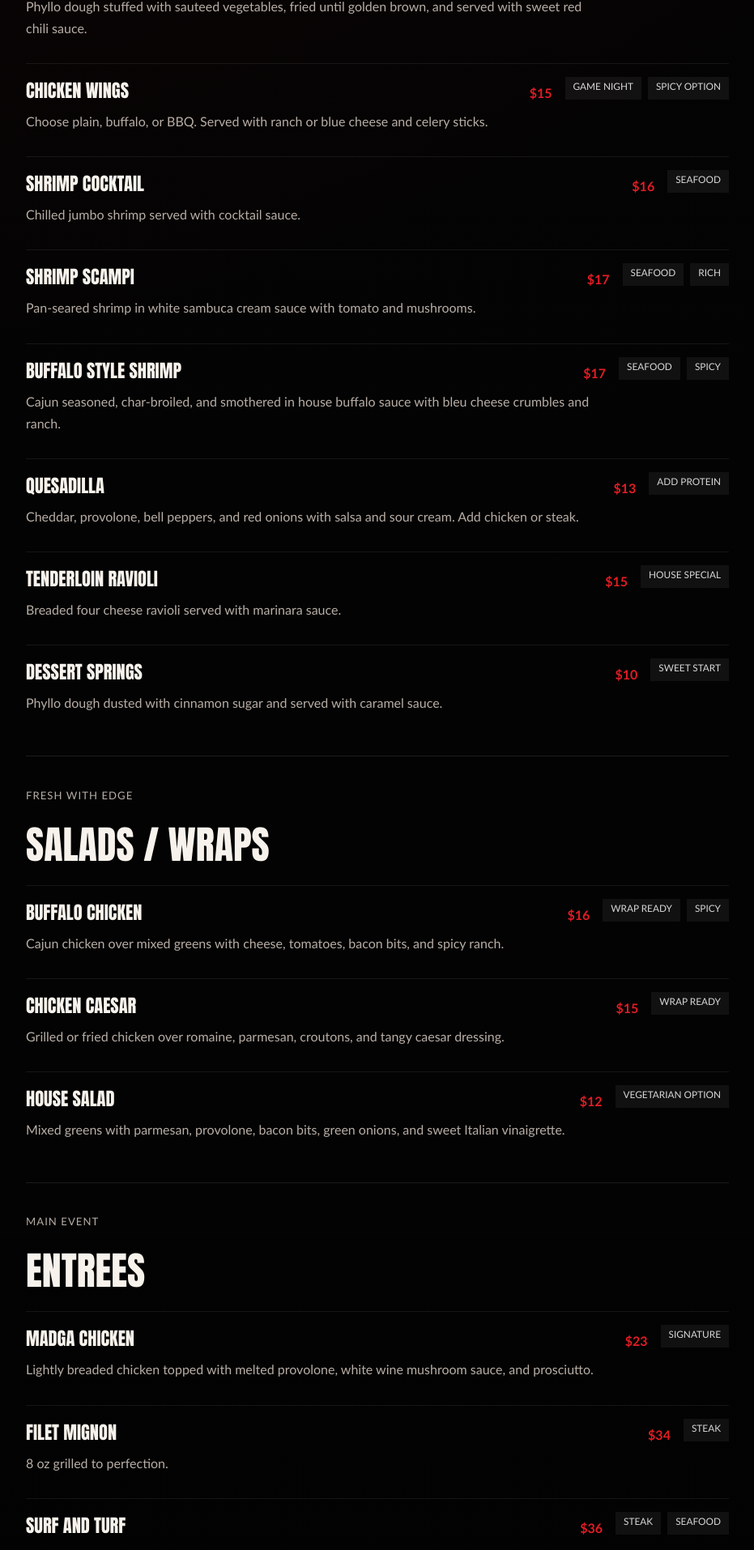
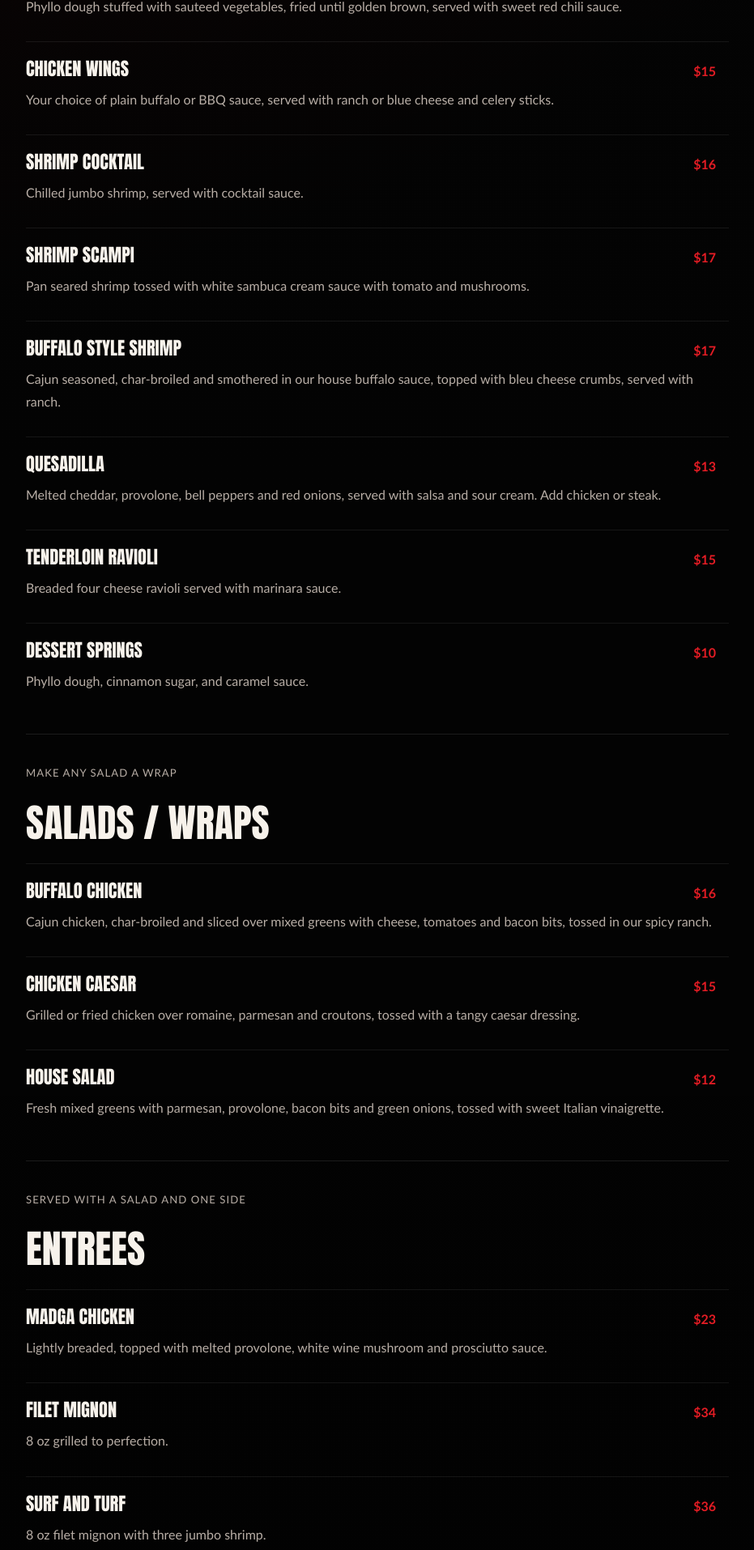
Before and after one commit to BlackLabelBranding/BLEMENU, a React (Create React App) app: page / in a window 1280 px wide. Shown: the part 1776-3690 px from the top of the page at 81% size, without its empty margins (330-1261 px from the left). Built offline with nearby package versions, Linux system fonts and the light colour scheme.

Commit message:
Align React menu copy with Klincher reference

```diff
--- a/src/menuData.js
+++ b/src/menuData.js
@@ -2,184 +2,183 @@ export const menuData = [
   {
     id: "appetizers",
     label: "Appetizers",
-    eyebrow: "Start loud",
+    eyebrow: "Eat like you play",
     items: [
       {
         name: "Chicken Tenders",
         price: "$12",
         description:
-          "Five tenders served with your choice of sauce. Upgrade to a platter with fries.",
-        tags: ["Crowd favorite", "Shareable"],
+          "Five tenders served with your choice of sauce. Make it a platter with fries.",
+        tags: [],
       },
       {
         name: "Hummus",
         price: "$11",
         description:
           "Served with carrots, celery, cucumbers, broccoli, and warm flat bread.",
-        tags: ["Vegetarian"],
+        tags: [],
       },
       {
         name: "Dynamite Sticks",
         price: "$12",
         description:
-          "Phyllo dough stuffed with sauteed vegetables, fried until golden brown, and served with sweet red chili sauce.",
-        tags: ["Crispy", "Vegetarian"],
+          "Phyllo dough stuffed with sauteed vegetables, fried until golden brown, served with sweet red chili sauce.",
+        tags: [],
       },
       {
         name: "Chicken Wings",
         price: "$15",
         description:
-          "Choose plain, buffalo, or BBQ. Served with ranch or blue cheese and celery sticks.",
-        tags: ["Game night", "Spicy option"],
+          "Your choice of plain buffalo or BBQ sauce, served with ranch or blue cheese and celery sticks.",
+        tags: [],
       },
       {
         name: "Shrimp Cocktail",
         price: "$16",
-        description: "Chilled jumbo shrimp served with cocktail sauce.",
-        tags: ["Seafood"],
+        description: "Chilled jumbo shrimp, served with cocktail sauce.",
+        tags: [],
       },
       {
         name: "Shrimp Scampi",
         price: "$17",
         description:
-          "Pan-seared shrimp in white sambuca cream sauce with tomato and mushrooms.",
-        tags: ["Seafood", "Rich"],
+          "Pan seared shrimp tossed with white sambuca cream sauce with tomato and mushrooms.",
+        tags: [],
       },
       {
         name: "Buffalo Style Shrimp",
         price: "$17",
         description:
-          "Cajun seasoned, char-broiled, and smothered in house buffalo sauce with bleu cheese crumbles and ranch.",
-        tags: ["Seafood", "Spicy"],
+          "Cajun seasoned, char-broiled and smothered in our house buffalo sauce, topped with bleu cheese crumbs, served with ranch.",
+        tags: [],
       },
       {
         name: "Quesadilla",
         price: "$13",
         description:
-          "Cheddar, provolone, bell peppers, and red onions with salsa and sour cream. Add chicken or steak.",
-        tags: ["Add protein"],
+          "Melted cheddar, provolone, bell peppers and red onions, served with salsa and sour cream. Add chicken or steak.",
+        tags: [],
       },
       {
         name: "Tenderloin Ravioli",
         price: "$15",
         description: "Breaded four cheese ravioli served with marinara sauce.",
-        tags: ["House special"],
+        tags: [],
       },
       {
         name: "Dessert Springs",
         price: "$10",
-        description:
-          "Phyllo dough dusted with cinnamon sugar and served with caramel sauce.",
-        tags: ["Sweet start"],
+        description: "Phyllo dough, cinnamon sugar, and caramel sauce.",
+        tags: [],
       },
     ],
   },
   {
     id: "salads-wraps",
     label: "Salads / Wraps",
-    eyebrow: "Fresh with edge",
+    eyebrow: "Make any salad a wrap",
     items: [
       {
         name: "Buffalo Chicken",
         price: "$16",
         description:
-          "Cajun chicken over mixed greens with cheese, tomatoes, bacon bits, and spicy ranch.",
-        tags: ["Wrap ready", "Spicy"],
+          "Cajun chicken, char-broiled and sliced over mixed greens with cheese, tomatoes and bacon bits, tossed in our spicy ranch.",
+        tags: [],
       },
       {
         name: "Chicken Caesar",
         price: "$15",
         description:
-          "Grilled or fried chicken over romaine, parmesan, croutons, and tangy caesar dressing.",
-        tags: ["Wrap ready"],
+          "Grilled or fried chicken over romaine, parmesan and croutons, tossed with a tangy caesar dressing.",
+        tags: [],
       },
       {
         name: "House Salad",
         price: "$12",
         description:
-          "Mixed greens with parmesan, provolone, bacon bits, green onions, and sweet Italian vinaigrette.",
-        tags: ["Vegetarian option"],
+          "Fresh mixed greens with parmesan, provolone, bacon bits and green onions, tossed with sweet Italian vinaigrette.",
+        tags: [],
       },
     ],
   },
   {
     id: "entrees",
     label: "Entrees",
-    eyebrow: "Main event",
+    eyebrow: "Served with a salad and one side",
     items: [
       {
         name: "Madga Chicken",
         price: "$23",
         description:
-          "Lightly breaded chicken topped with melted provolone, white wine mushroom sauce, and prosciutto.",
-        tags: ["Signature"],
+          "Lightly breaded, topped with melted provolone, white wine mushroom and prosciutto sauce.",
+        tags: [],
       },
       {
         name: "Filet Mignon",
         price: "$34",
         description: "8 oz grilled to perfection.",
-        tags: ["Steak"],
+        tags: [],
       },
       {
         name: "Surf and Turf",
         price: "$36",
-        description: "8 oz filet mignon paired with three jumbo shrimp.",
-        tags: ["Steak", "Seafood"],
+        description: "8 oz filet mignon with three jumbo shrimp.",
+        tags: [],
       },
       {
         name: "NY Strip",
         price: "$31",
         description: "12 oz grilled to perfection.",
-        tags: ["Steak"],
+        tags: [],
       },
     ],
   },
   {
     id: "sides",
     label: "Sides",
-    eyebrow: "Pick your backup",
+    eyebrow: "Pick one",
     items: [
       {
         name: "Baked Potato",
         price: "$6",
-        description: "Classic steakhouse side.",
-        tags: ["Side"],
+        description: "",
+        tags: [],
       },
       {
         name: "Loaded Baked Potato",
         price: "$8",
-        description: "Finished with cheese, bacon, and sour cream.",
-        tags: ["Side"],
+        description: "",
+        tags: [],
       },
       {
         name: "Broccoli",
         price: "$6",
-        description: "Simply seasoned greens.",
-        tags: ["Vegetable"],
+        description: "",
+        tags: [],
       },
       {
         name: "Pasta",
         price: "$7",
-        description: "Butter-tossed pasta side.",
-        tags: ["Side"],
+        description: "",
+        tags: [],
       },
       {
         name: "French Fries",
         price: "$6",
-        description: "Golden, salted, and ready for sauce.",
-        tags: ["Crowd favorite"],
+        description: "",
+        tags: [],
       },
       {
         name: "Truffle French Fries",
         price: "$8",
-        description: "Finished with truffle seasoning.",
-        tags: ["Upgrade"],
+        description: "",
+        tags: [],
       },
       {
         name: "Seasonal Grilled Vegetables",
         price: "$7",
-        description: "Rotating market vegetables with a grill char.",
-        tags: ["Vegetable"],
+        description: "",
+        tags: [],
       },
     ],
   },
@@ -193,20 +192,20 @@ export const menuData = [
         price: "$19",
         description:
           "Grilled or blackened chicken in creamy mushroom garlic sauce with red onions.",
-        tags: ["Creamy"],
+        tags: [],
       },
       {
         name: "Shrimp Sambuca",
         price: "$22",
-        description: "Jumbo shrimp, fettuccini, and sambuca sauce.",
-        tags: ["Seafood"],
+        description: "Jumbo shrimp, fettuccini and sambuca sauce.",
+        tags: [],
       },
       {
-        name: "Shrimp Scampi Pasta",
+        name: "Shrimp Scampi",
         price: "$22",
         description:
-          "Jumbo shrimp and fettuccini tossed in the house scampi sauce.",
-        tags: ["Seafood"],
+          "Jumbo shrimp and fettuccini tossed in our famous scampi sauce.",
+        tags: [],
       },
     ],
   },
@@ -216,17 +215,18 @@ export const menuData = [
     eyebrow: "Encore",
     items: [
       {
-        name: "Brownie a la Mode",
+        name: "Brownie A La Mode",
         price: "$11",
-        description: "Warm chocolate chip brownie with vanilla bean ice cream.",
-        tags: ["Warm", "Ice cream"],
+        description:
+          "Warm chocolate chip brownie with vanilla bean ice cream.",
+        tags: [],
       },
       {
         name: "Fried Cheesecake",
         price: "$12",
         description:
-          "Phyllo-wrapped cheesecake topped with chocolate drizzle and powdered sugar.",
-        tags: ["House sweet"],
+          "Phyllo wrapped cheesecake, fried golden, topped with chocolate drizzle and powdered sugar.",
+        tags: [],
       },
     ],
   },
@@ -236,18 +236,11 @@ export const menuData = [
     eyebrow: "Burger or chicken sandwich",
     items: [
       {
-        name: "Base Build",
-        price: "$15",
+        name: "Dress It Up",
+        price: "",
         description:
-          "Choose a burger or chicken sandwich, then dress it up your way.",
-        tags: ["Custom"],
-      },
-      {
-        name: "Add-On Lineup",
-        price: "+$1 to +$3",
-        description:
-          "Cheddar, provolone, bacon, mushrooms, jalapenos, and banana peppers.",
-        tags: ["Customize"],
+          "Cheddar cheese, provolone, bacon, mushrooms, jalapenos, and banana peppers.",
+        tags: [],
       },
     ],
   },
```
